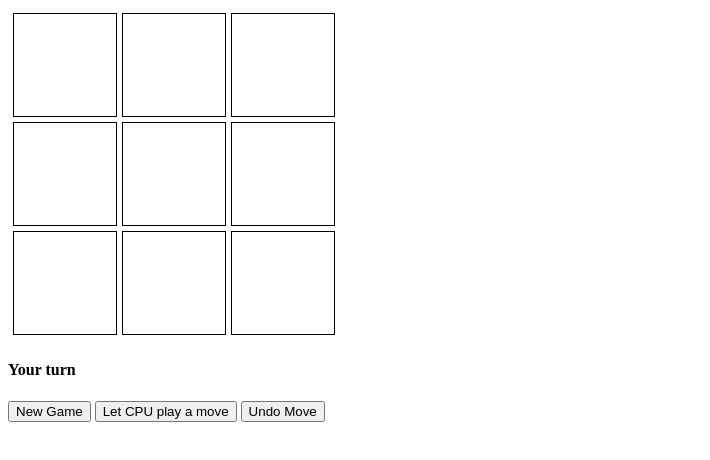
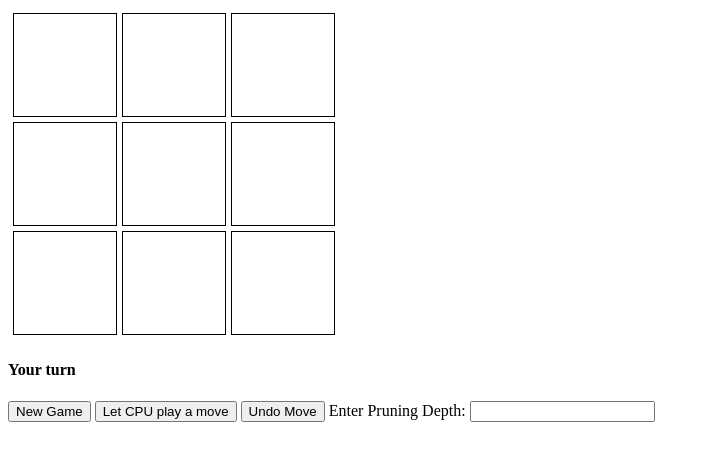
Before and after one commit to PrinceTholia/Tic-Tac-Toe, a plain HTML site: page index.html in a window 1280 px wide. Shown: the whole page, without its empty margins (0-710 px from the left). Drawn offline with Linux system fonts and the light colour scheme.

Commit message:
Update index.html

```diff
--- a/index.html
+++ b/index.html
@@ -17,6 +17,8 @@
   <button id="newgame">New Game</button>
   <button id="cpumove">Let CPU play a move</button>
   <button id="undoMove">Undo Move</button>
+  <label for="prundepth">Enter Pruning Depth:</label>
+  <input type="integer" id="prundepth" name="prundepth">
   <script src="script.js"></script>
 </body>
 </html>
```
